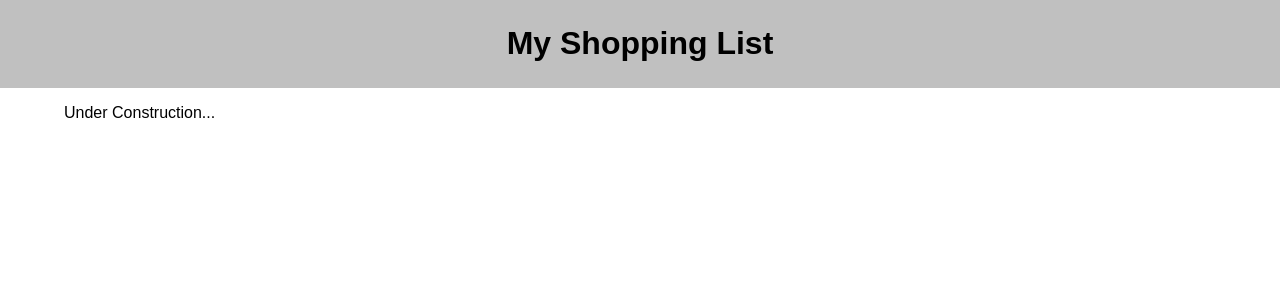
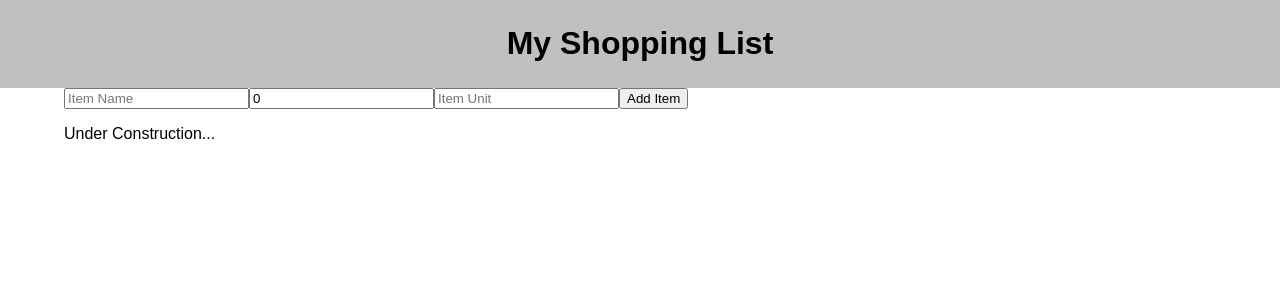
Before and after one commit to Brandon-McCarty/react-shopping-list, a React (Create React App) app: page / in a window 1280 px wide. Shown: the top 300 px of the page. Built offline with nearby package versions, Linux system fonts and the light colour scheme; no server answers.

Commit message:
add ItemForm component

```diff
--- a/src/components/App/App.jsx
+++ b/src/components/App/App.jsx
@@ -2,6 +2,7 @@ import {useState, useEffect} from 'react';
 import React from 'react';
 import axios from 'axios';
 import Header from '../Header/Header.jsx'
+import ItemForm from '../ItemForm/ItemForm'
 import './App.css';
 
 
@@ -29,9 +30,9 @@ function App() {
             <Header />
             <main>
                 {/* Will need component links for Form & List (Item will be linked to List) */}
-                {/* <div>
-                <ListForm />
-                </div> */}
+                <div>
+                <ItemForm />
+                </div>
 
                 {/* <div>
                 <List />
--- /dev/null
+++ b/src/components/ItemForm/ItemForm.jsx
@@ -0,0 +1,45 @@
+import {useState} from 'react';
+import axios from 'axios';
+
+function ItemForm ({getItems}) {
+
+    //state values for item object properties
+    const [newItemName, setNewItemName] = useState('');
+    const [newItemQuantity, setNewItemQuantity] = useState(0);
+    const [newItemUnit, setNewItemUnit] = useState('');
+
+    //function to add new item
+    const handleSubmit = (event) => {
+
+        event.preventDefault();
+
+        axios.post('/list', { name: newItemName, quantity: newItemQuantity, unit: newItemUnit})
+        .then((response) => {
+            console.log('form post response', response);
+            getItems();
+            setNewItemName('');
+            setNewItemQuantity('');
+            setNewItemUnit('');
+        }).catch((err) => {
+            console.log('Error in form post', err);
+        })
+
+    }
+
+    return (
+        <form onSubmit={handleSubmit}>
+            <input type="text" placeholder="Item Name"
+            onChange={(event) => setNewItemName(event.target.value)}
+            value={newItemName}/>
+            <input type="number" placeholder="Item Quantity"
+            onChange={(event) => setNewItemQuantity(event.target.value)}
+            value={newItemQuantity}/>
+            <input type="text" placeholder="Item Unit"
+            onChange={(event) => setNewItemUnit(event.target.value)}
+            value={newItemUnit}/>
+            <button type="submit">Add Item</button>
+        </form>
+    )
+}
+
+export default ItemForm;
```
Also changed, not shown: src/components/Form/Form.jsx (deleted, +0 -10 lines).
